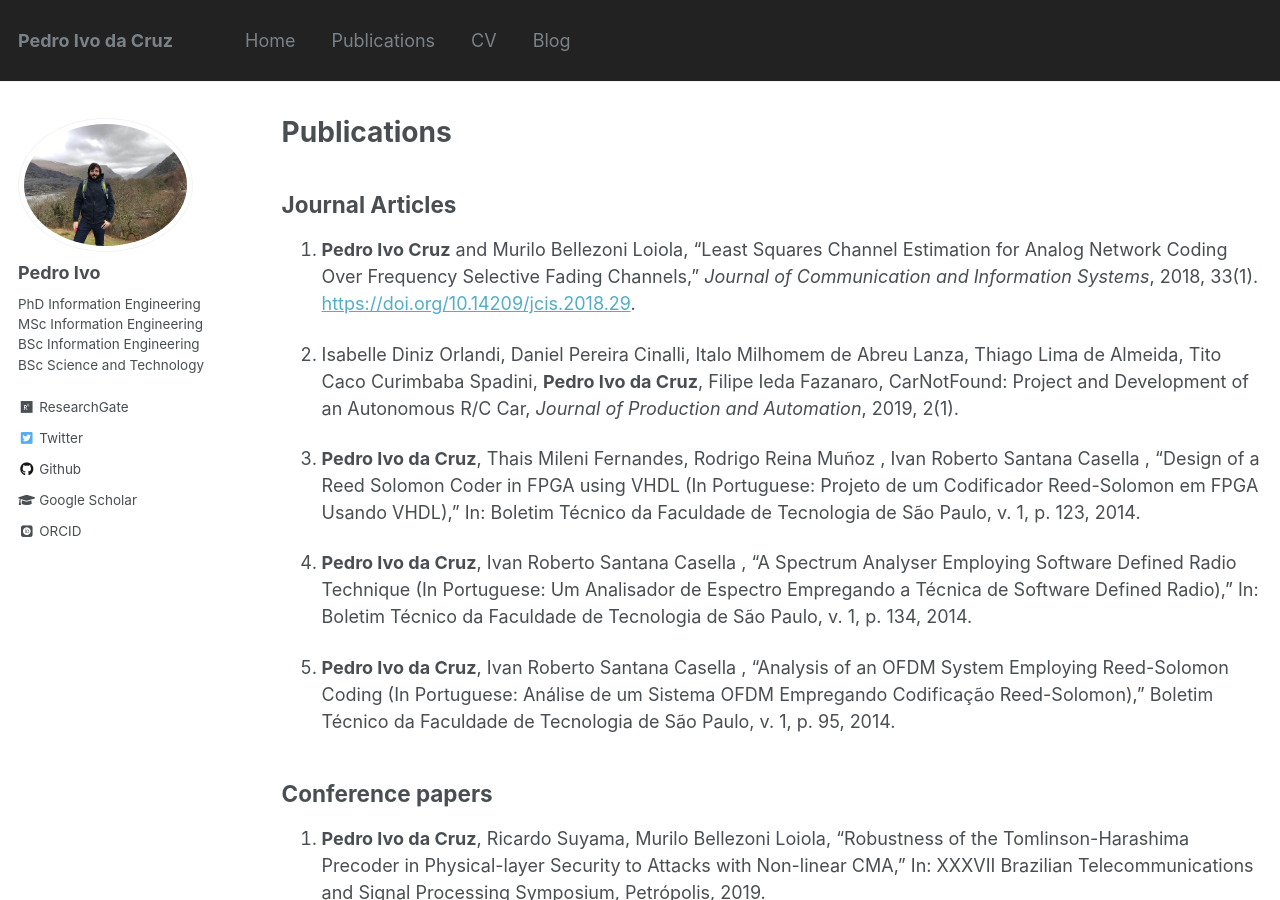
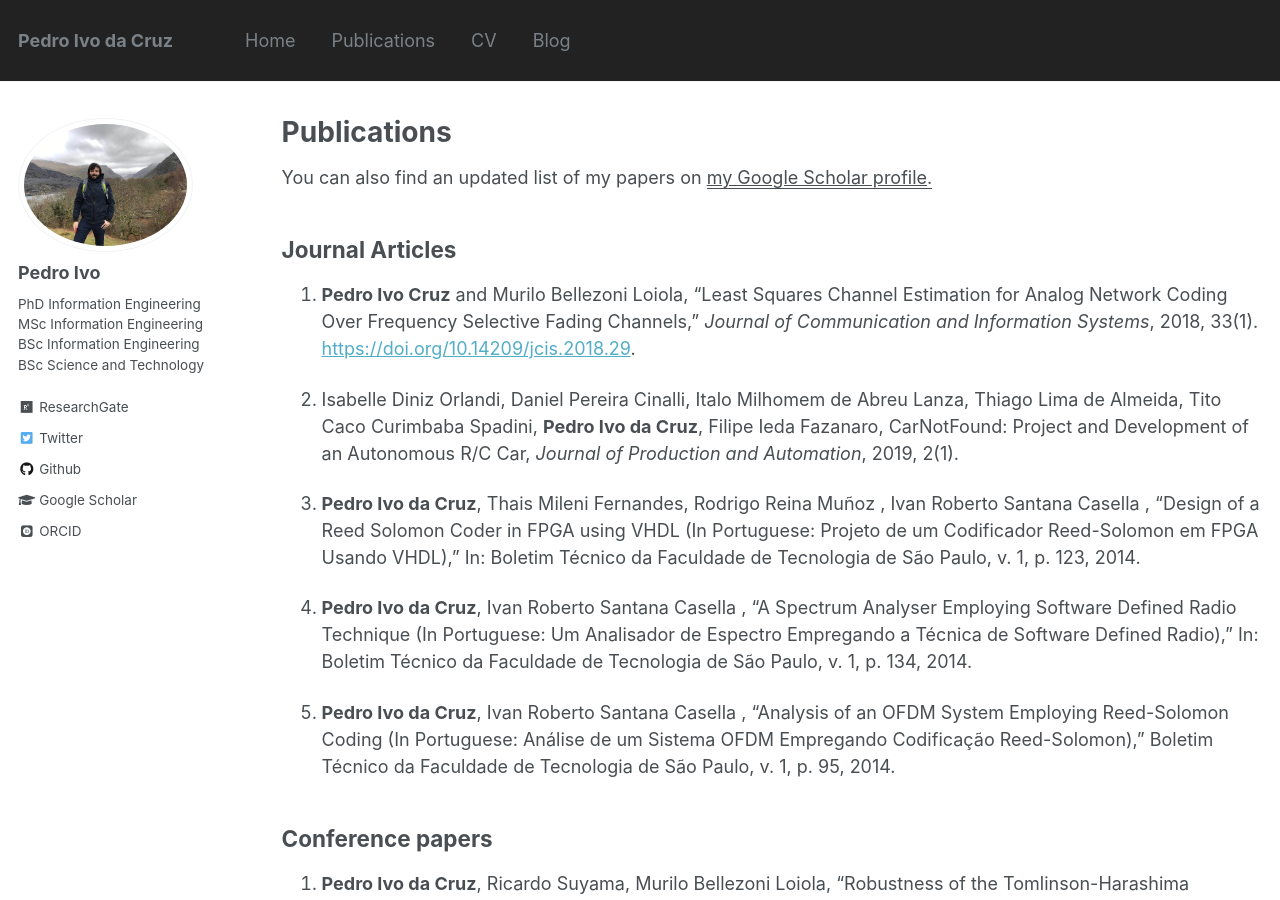
Before and after one commit to pedroidc/pedroidc.github.io, a Jekyll site: the page built from _pages/publications.md, in a window 1280 px wide and 900 px high. Built offline with Jekyll 4.4.1, drawn with Linux system fonts in a browser that asks for light colours; some web fonts are replaced.

Commit message:
Adding google scholar information on publications page

```diff
--- a/_pages/publications.md
+++ b/_pages/publications.md
@@ -14,6 +14,8 @@ author_profile: true
 {% for post in site.publications reversed %}
   {% include archive-single.html %}
 {% endfor %} -->
+
+You can also find an updated list of my papers on <u><a href="https://scholar.google.com.br/citations?user=m8KLKZoAAAAJ">my Google Scholar profile</a>.</u>
 
 ## Journal Articles
 1. **Pedro Ivo Cruz** and Murilo Bellezoni Loiola, "Least Squares Channel Estimation for Analog Network Coding Over Frequency Selective Fading Channels," _Journal of Communication and Information Systems_, 2018, 33(1). [https://doi.org/10.14209/jcis.2018.29](https://doi.org/10.14209/jcis.2018.29).
```
